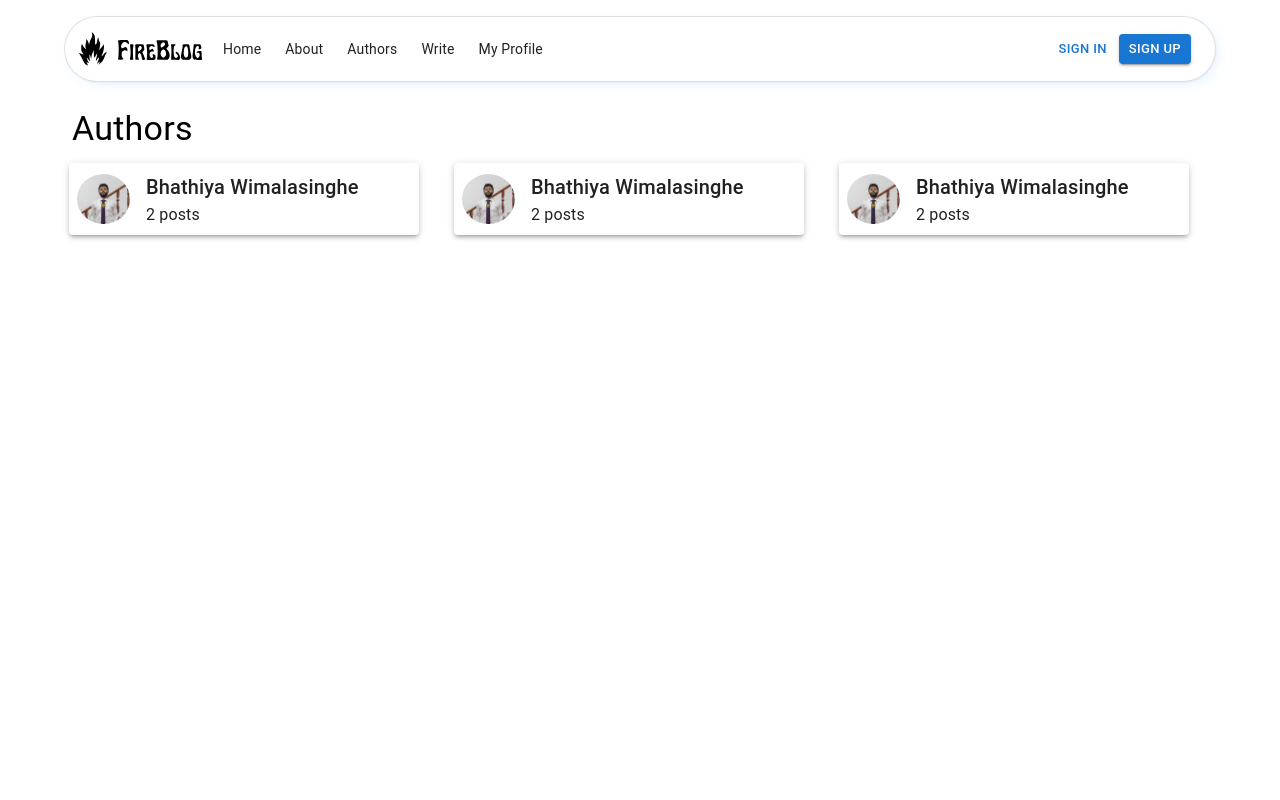
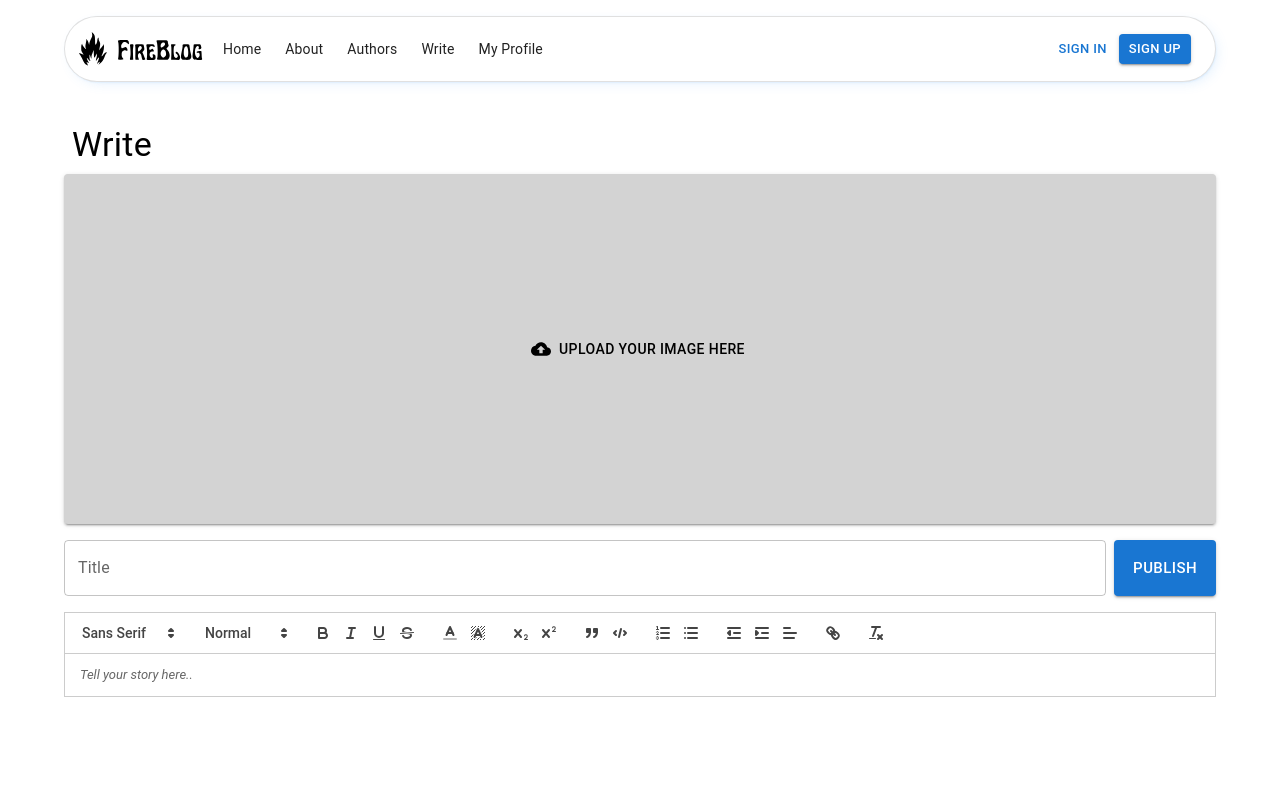
Before and after one commit to bhathiya-wimalasinghe/FireBlog, a React (Create React App) app: page / in a window 1280 px wide. Shown: the top 800 px of the page. Built offline with nearby package versions, Linux system fonts and the light colour scheme.

Commit message:
implement write page ui

```diff
--- a/package.json
+++ b/package.json
@@ -13,6 +13,7 @@
     "@testing-library/user-event": "^13.5.0",
     "react": "^18.2.0",
     "react-dom": "^18.2.0",
+    "react-quill": "^2.0.0",
     "react-scripts": "5.0.1",
     "web-vitals": "^2.1.4"
   },
--- a/src/App.js
+++ b/src/App.js
@@ -3,13 +3,15 @@ import TopBar from "./components/TopBar";
 import Footer from "./components/Footer";
 import Home from "./pages/Home";
 import Authors from "./pages/Authors";
+import Write from "./pages/Write";
 
 function App() {
   return (
     <div className="App">
       <TopBar />
       {/* <Home /> */}
-      <Authors />
+      {/* <Authors /> */}
+      <Write />
       <Footer />
     </div>
   );
--- a/src/components/Post.js
+++ b/src/components/Post.js
@@ -5,8 +5,11 @@ import CardMedia from "@mui/material/CardMedia";
 import Typography from "@mui/material/Typography";
 import { Avatar, Box, CardActions } from "@mui/material";
 import { BookmarkBorder } from "@mui/icons-material";
+import PropTypes from "prop-types";
 
 export default function Post(props) {
+  const { img, title, content, userImg, uploadedDate, userName } = props;
+
   return (
     <Card
       sx={{
@@ -24,12 +27,12 @@ export default function Post(props) {
         component="img"
         alt="green iguana"
         height="140"
-        image={props.img}
+        image={img}
         sx={{ height: 240 }}
       />
       <CardContent>
         <Typography gutterBottom variant="h5" component="div">
-          {props.title}
+          {title}
         </Typography>
 
         <Typography
@@ -43,7 +46,7 @@ export default function Post(props) {
             WebkitBoxOrient: "vertical",
           }}
         >
-          {props.content}
+          {content}
         </Typography>
       </CardContent>
       <CardActions
@@ -54,13 +57,13 @@ export default function Post(props) {
         }}
       >
         <Box display={"flex"}>
-          <Avatar src={props.userImg} />
+          <Avatar src={userImg} />
           <Box ml={2}>
             <Typography variant="subtitle2" component="p">
-              {props.userName}
+              {userName}
             </Typography>
             <Typography variant="subtitle2" color="textSecondary" component="p">
-              {props.uploadedDate}
+              {uploadedDate}
             </Typography>
           </Box>
         </Box>
@@ -71,3 +74,12 @@ export default function Post(props) {
     </Card>
   );
 }
+
+Post.propTypes = {
+  img: PropTypes.object.isRequired,
+  title: PropTypes.string.isRequired,
+  content: PropTypes.string.isRequired,
+  userImg: PropTypes.object.isRequired,
+  uploadedDate: PropTypes.string.isRequired,
+  userName: PropTypes.string.isRequired,
+};
--- /dev/null
+++ b/src/pages/Write.js
@@ -0,0 +1,109 @@
+import { CloudUpload } from "@mui/icons-material";
+import { Button, Container, Box, Typography } from "@mui/material";
+import React, { useState } from "react";
+import ReactQuill from "react-quill";
+import TextField from "@mui/material/TextField";
+import { styled } from "@mui/material/styles";
+import "react-quill/dist/quill.snow.css";
+
+export default function Write() {
+  const [value, setValue] = useState("");
+
+  const modules = {
+    toolbar: [
+      [{ font: [] }],
+      [{ header: [1, 2, 3, 4, 5, 6, false] }],
+      ["bold", "italic", "underline", "strike"],
+      [{ color: [] }, { background: [] }],
+      [{ script: "sub" }, { script: "super" }],
+      ["blockquote", "code-block"],
+      [{ list: "ordered" }, { list: "bullet" }],
+      [{ indent: "-1" }, { indent: "+1" }, { align: [] }],
+      ["link"],
+      ["clean"],
+    ],
+  };
+
+  const formats = [
+    "header",
+    "bold",
+    "italic",
+    "underline",
+    "strike",
+    "blockquote",
+    "list",
+    "bullet",
+    "indent",
+    "link",
+  ];
+
+  const VisuallyHiddenInput = styled("input")({
+    clip: "rect(0 0 0 0)",
+    clipPath: "inset(50%)",
+    height: 1,
+    overflow: "hidden",
+    position: "absolute",
+    bottom: 0,
+    left: 0,
+    whiteSpace: "nowrap",
+    width: 1,
+  });
+
+  return (
+    <Container sx={{ marginTop: 2, minHeight: "100vh" }}>
+      <Box height="100px"></Box>
+      <Typography margin={1} component="h1" variant="h4">
+        Write
+      </Typography>
+      <Box
+        display="flex"
+        justifyContent="center"
+        width="100%"
+        height="350px"
+        marginBottom={2}
+      >
+        <Button
+          component="label"
+          role={undefined}
+          variant="contained"
+          tabIndex={-1}
+          startIcon={<CloudUpload />}
+          sx={{
+            width: "100%",
+            backgroundColor: "lightgray",
+            ":hover": { backgroundColor: "lightcyan" },
+            color: "black",
+          }}
+        >
+          Upload Your Image Here
+          <VisuallyHiddenInput type="file" />
+        </Button>
+      </Box>
+      <Box
+        marginBottom={2}
+        component="form"
+        display="flex"
+        noValidate
+        autoComplete="off"
+      >
+        <TextField
+          sx={{ width: "100%", marginRight: 1 }}
+          id="outlined-basic"
+          label="Title"
+          variant="outlined"
+        />
+        <Button variant="contained" size="large">
+          Publish
+        </Button>
+      </Box>
+      <ReactQuill
+        placeholder="Tell your story here.."
+        modules={modules}
+        // formats={formats}
+        theme="snow"
+        value={value}
+        onChange={setValue}
+      />
+    </Container>
+  );
+}
```
Also changed, not shown: 1 other file (tests, documents, lock files or other folders).
